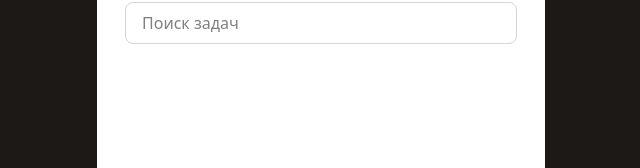
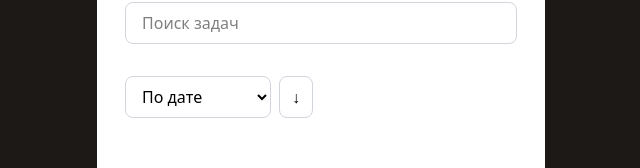
Before and after one commit to breadblead/ToDo-App, a React (Vite) app: page / in a window 1280 px wide. Shown: the part 415-583 px from the top of the page, without its empty margins (319-959 px from the left). Built offline with nearby package versions, Linux system fonts and the light colour scheme.

Commit message:
feat: add sort functionality

```diff
--- a/src/components/Todo.jsx
+++ b/src/components/Todo.jsx
@@ -7,6 +7,8 @@ const Todo = () => {
 const [todoList, setTodoList] = useState([]);
 const [filter, setFilter] = useState('all');
 const [searchQuery, setSearchQuery] = useState('');
+const [sortBy, setSortBy] = useState('date');
+const [sortDirection, setSortDirection] = useState('desc');
 
 const inputRef = useRef();
 
@@ -44,17 +46,44 @@ setTodoList((prevTodos)=>{
 })
 
 }
-let filteredTodos = todoList.filter((todo) =>{
+let processedTodos = todoList.filter((todo) =>{
   if (filter === 'active') return !todo.isComplete;
   if (filter === 'completed') return todo.isComplete;
   return true;
 });
 
 if (searchQuery.trim() !== '') {
-  filteredTodos = filteredTodos.filter((todo) =>
+  processedTodos = processedTodos.filter((todo) =>
     todo.text.toLowerCase().includes(searchQuery.toLowerCase())
 );
 }
+
+const sortedTodos = [...processedTodos].sort((a, b) =>{
+let comparison = 0;
+
+ if (sortBy === 'date') {
+  comparison = a.id - b.id;
+ }
+ if (sortBy === 'text'){
+  if (a.text < b.text) comparison = -1;
+  if (a.text > b.text) comparison = 1;
+  else comparison = 0;
+ }
+ if (sortBy === 'status') {
+  if (a.isComplete === b.isComplete) {
+    comparison = 0;
+  }
+  else {
+    if (a.isComplete === true && b.isComplete === false) {
+      comparison = 1;
+    }
+    else {
+      comparison = -1;
+    }
+  }
+ }
+ return sortDirection === 'asc' ? comparison : -comparison;
+});
 
 
 useEffect(()=>{
@@ -102,9 +131,27 @@ useEffect(()=>{
 
       </div>
 
+      <div className='flex items-center gap-2 my-4'>
+        <select value={sortBy}
+        onChange={(e) => setSortBy(e.target.value)}
+        className='px-3 py-2 border border-gray-300 rounded-lg focus:outline-none focus:b order-orange-600'>
+        <option value="date">По дате</option>
+        <option value="text">По алфавиту</option>
+        <option value="status">По статусу</option>
+        </select>
+
+        <button
+        onClick={() => setSortDirection(prev => prev === 'asc' ? 'desc' : 'asc')}
+        className='px-3 py-2 border border-gray-300 rounded-lg hover:bg-gray-100'
+        >
+          {sortDirection === 'asc' ? '↑' : '↓'}
+
+        </button>
+      </div>
+
       <div>
 
-        {filteredTodos.map((item, index)=>{
+        {sortedTodos.map((item, index)=>{
           return <TodoItems key={index} text={item.text} id={item.id} isComplete={item.isComplete} deleteTodo={deleteTodo} toggle={toggle}/>
          })}
 
```
